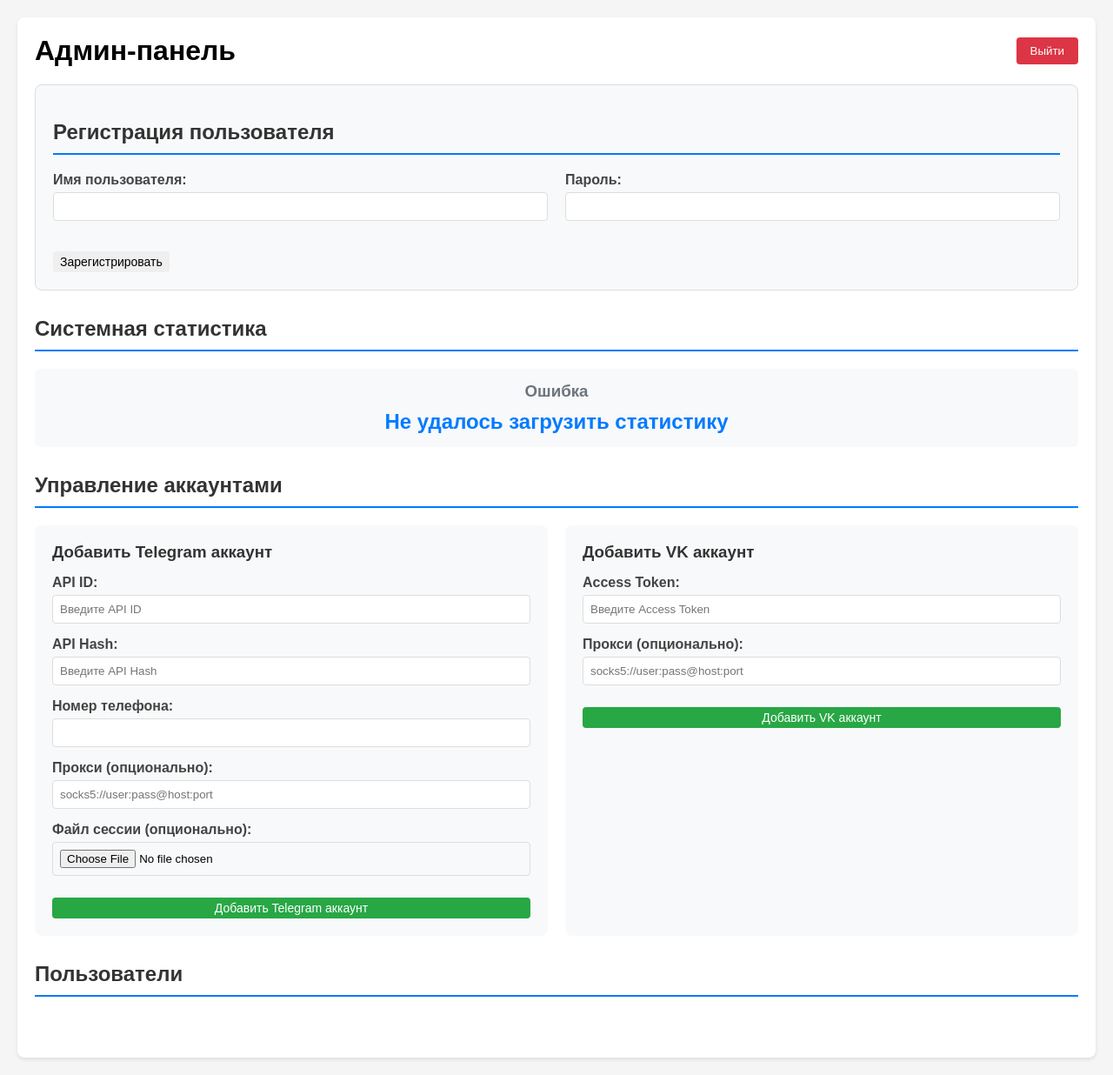
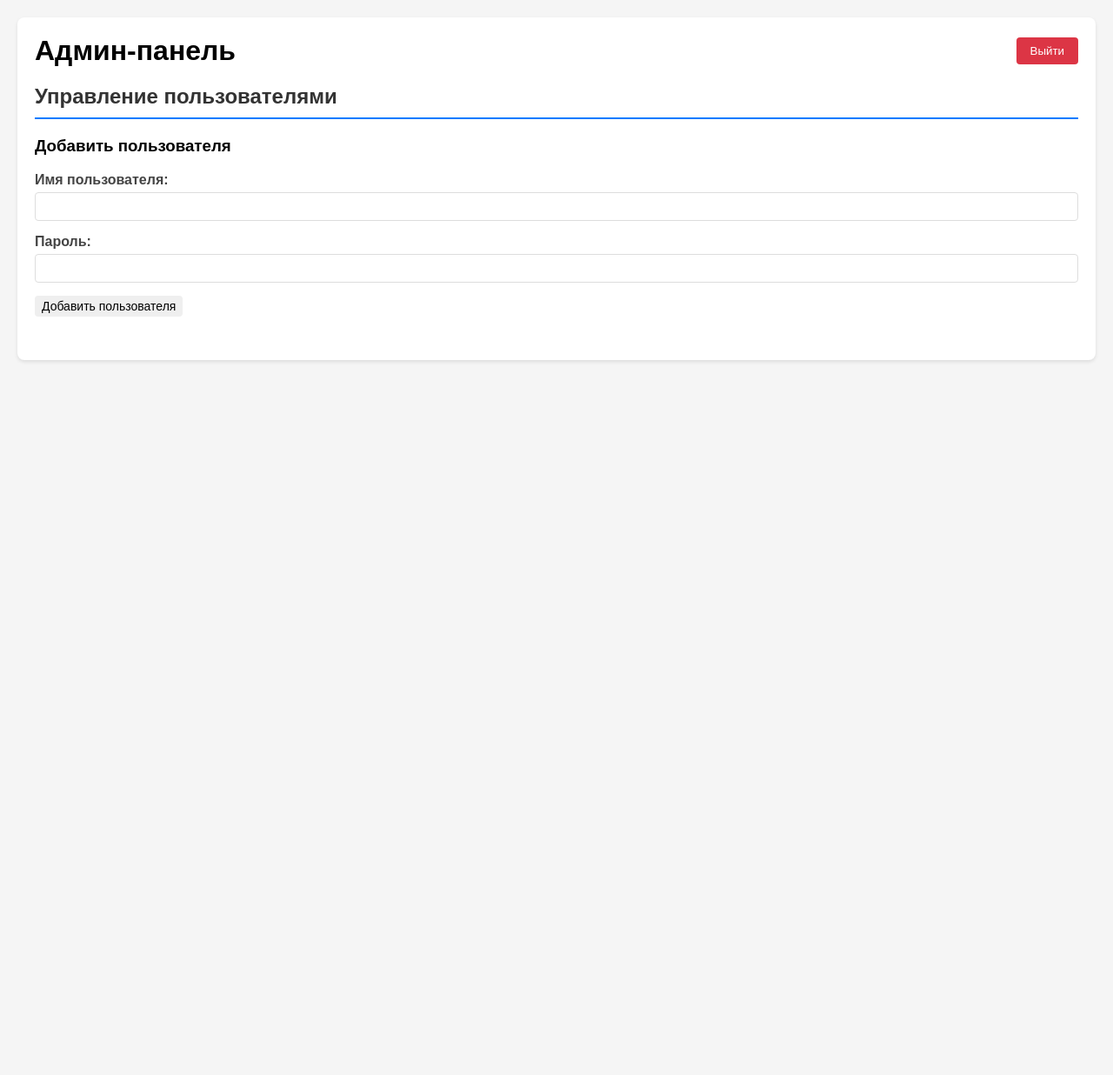
Before and after one commit to Grib20/social-scraper, a FastAPI app: template templates/admin_panel.html in a window 1280 px wide. Shown: the whole page at 87% size. After the commit the page ends 416 px from the top, so only its background shows below. Run offline with FastAPI, Linux system fonts and the light colour scheme; the template is opened without the code that fills it: most values are stand-ins (such as "Sample title", 1, 10 or a date in 2020); parts of the project's set-up code (start-up, migrations or seed data) failed here and were passed over.

Commit message:
Добавлен функционал для обработки форм добавления аккаунтов Telegram и VK  Исправлены ошибки в обработке ответов сервера  Обновлен интерфейс для отображения ключа API

```diff
--- a/app.py
+++ b/app.py
@@ -1,7 +1,7 @@
 import asyncio
 from fastapi import FastAPI, HTTPException, Request, Security, Body, Header
 from fastapi.staticfiles import StaticFiles
-from fastapi.responses import FileResponse, RedirectResponse
+from fastapi.responses import FileResponse, RedirectResponse, JSONResponse
 from fastapi.templating import Jinja2Templates
 from contextlib import asynccontextmanager
 import uvicorn
@@ -141,11 +141,22 @@
     return api_key
 
 # Админ-эндпоинты для управления аккаунтами
-@app.post("/admin/users/{api_key}/telegram-accounts", dependencies=[Security(verify_admin_key)])
-async def admin_add_telegram_account(api_key: str, account_data: dict = Body(...)):
+@app.post("/admin/users/{api_key}/telegram")
+async def add_telegram_account_route(
+    api_key: str,
+    account_data: dict = Body(...),
+    admin_key: str = Security(api_key_header)
+):
     """Добавляет аккаунт Telegram для пользователя."""
-    account_data["id"] = str(uuid.uuid4())
-    return await add_telegram_account(api_key, account_data)
+    try:
+        await verify_admin_key(admin_key)
+        await add_telegram_account(api_key, account_data)
+        return {"status": "success", "message": "Аккаунт Telegram успешно добавлен"}
+    except HTTPException as e:
+        return JSONResponse(
+            status_code=e.status_code,
+            content={"status": "error", "message": e.detail}
+        )
 
 @app.put("/admin/users/{api_key}/telegram-accounts/{account_id}", dependencies=[Security(verify_admin_key)])
 async def admin_update_telegram_account(api_key: str, account_id: str, account_data: dict = Body(...)):
@@ -157,11 +168,22 @@
     """Удаляет аккаунт Telegram."""
     return await delete_telegram_account(api_key, account_id)
 
-@app.post("/admin/users/{api_key}/vk-accounts", dependencies=[Security(verify_admin_key)])
-async def admin_add_vk_account(api_key: str, account_data: dict = Body(...)):
+@app.post("/admin/users/{api_key}/vk")
+async def add_vk_account_route(
+    api_key: str,
+    account_data: dict = Body(...),
+    admin_key: str = Security(api_key_header)
+):
     """Добавляет аккаунт VK для пользователя."""
-    account_data["id"] = str(uuid.uuid4())
-    return await add_vk_account(api_key, account_data)
+    try:
+        await verify_admin_key(admin_key)
+        await add_vk_account(api_key, account_data)
+        return {"status": "success", "message": "Аккаунт VK успешно добавлен"}
+    except HTTPException as e:
+        return JSONResponse(
+            status_code=e.status_code,
+            content={"status": "error", "message": e.detail}
+        )
 
 @app.put("/admin/users/{api_key}/vk-accounts/{account_id}", dependencies=[Security(verify_admin_key)])
 async def admin_update_vk_account(api_key: str, account_id: str, account_data: dict = Body(...)):
--- a/templates/admin_panel.html
+++ b/templates/admin_panel.html
@@ -409,141 +409,72 @@
         <button class="logout-btn" onclick="logout()">Выйти</button>
     </div>
 
-    <div class="section register-section">
-        <h2>Регистрация пользователя</h2>
-        <div class="register-form">
+    <div class="section">
+        <h2>Управление пользователями</h2>
+        <div class="user-management">
+            <div class="user-form">
+                <h3>Добавить пользователя</h3>
+                <form id="addUserForm">
                     <div class="form-group">
-                <label>Имя пользователя:</label>
-                <input type="text" id="registerUsername" required>
+                        <label for="username">Имя пользователя:</label>
+                        <input type="text" id="username" name="username" required>
                     </div>
                     <div class="form-group">
-                <label>Пароль:</label>
-                <input type="password" id="registerPassword" required>
+                        <label for="password">Пароль:</label>
+                        <input type="password" id="password" name="password" required>
                     </div>
-            <div class="register-buttons">
-                <button class="btn btn-primary" onclick="registerUser()">Зарегистрировать</button>
+                    <button type="submit" class="btn">Добавить пользователя</button>
+                </form>
             </div>
-        </div>
-        <div id="registerResult"></div>
-    </div>
-
-    <div class="section">
-        <h2>Системная статистика</h2>
-        <div id="systemStats" class="stats-grid">
-            <div class="stat-card">
-                <h3>Загрузка...</h3>
-                <div class="stat-value">-</div>
+            <div id="usersList" class="users-list">
+                <!-- Список пользователей будет добавлен динамически -->
             </div>
         </div>
     </div>
 
-    <div class="section">
-        <h2>Управление аккаунтами</h2>
-        <div class="account-management">
-            <div class="account-form">
-                <h3>Добавить Telegram аккаунт</h3>
+    <!-- Модальные окна -->
+    <div id="telegramModal" class="modal">
+        <div class="modal-content">
+            <span class="close">&times;</span>
+            <h2>Добавить аккаунт Telegram</h2>
+            <form id="addTelegramForm">
                 <div class="form-group">
-                    <label>API ID:</label>
-                    <input type="text" id="telegramApiId" placeholder="Введите API ID">
+                    <label for="telegramApiId">API ID:</label>
+                    <input type="text" id="telegramApiId" name="api_id" required>
                 </div>
                 <div class="form-group">
-                    <label>API Hash:</label>
-                    <input type="text" id="telegramApiHash" placeholder="Введите API Hash">
+                    <label for="telegramApiHash">API Hash:</label>
+                    <input type="text" id="telegramApiHash" name="api_hash" required>
                 </div>
                 <div class="form-group">
-                    <label>Номер телефона:</label>
-                    <input type="text" id="telegramPhone" required>
+                    <label for="telegramPhone">Номер телефона:</label>
+                    <input type="text" id="telegramPhone" name="phone" required>
                 </div>
                 <div class="form-group">
-                    <label>Прокси (опционально):</label>
-                    <input type="text" id="telegramProxy" placeholder="socks5://user:pass@host:port">
+                    <label for="telegramProxy">Прокси (опционально):</label>
+                    <input type="text" id="telegramProxy" name="proxy">
                 </div>
-                <div class="form-group">
-                    <label>Файл сессии (опционально):</label>
-                    <input type="file" id="telegramSession" accept=".session">
-                </div>
-                <button class="btn btn-add" onclick="addTelegramAccount()">Добавить Telegram аккаунт</button>
-            </div>
-
-            <div class="account-form">
-                <h3>Добавить VK аккаунт</h3>
-                <div class="form-group">
-                    <label>Access Token:</label>
-                    <input type="text" id="vkToken" placeholder="Введите Access Token">
-                </div>
-                <div class="form-group">
-                    <label>Прокси (опционально):</label>
-                    <input type="text" id="vkProxy" placeholder="socks5://user:pass@host:port">
-                </div>
-                <button class="btn btn-add" onclick="addVkAccount()">Добавить VK аккаунт</button>
-            </div>
+                <button type="submit" class="btn">Добавить</button>
+            </form>
         </div>
     </div>
 
-    <div class="section">
-        <h2>Пользователи</h2>
-        <div id="usersList" class="users-list"></div>
-    </div>
-</div>
-
-<!-- Модальное окно для отображения API ключа -->
-<div id="apiKeyModal" class="modal">
+    <div id="vkModal" class="modal">
         <div class="modal-content">
-        <span class="close" onclick="closeApiKeyModal()">&times;</span>
-        <h2>API ключ пользователя</h2>
-        <div class="api-key">
-            <span id="apiKeyText"></span>
-            <button class="copy-btn" onclick="copyApiKey()">Копировать</button>
-        </div>
-        <button class="btn btn-primary" onclick="closeApiKeyModal()">Закрыть</button>
-    </div>
-</div>
-
-<!-- Модальное окно для добавления Telegram аккаунта -->
-<div id="telegramModal" class="modal">
-    <div class="modal-content">
-        <span class="close" onclick="closeTelegramModal()">&times;</span>
-        <h2>Добавить Telegram аккаунт</h2>
+            <span class="close">&times;</span>
+            <h2>Добавить аккаунт VK</h2>
+            <form id="addVkForm">
                 <div class="form-group">
-            <label>API ID:</label>
-            <input type="text" id="telegramApiId" required>
+                    <label for="vkToken">Токен VK:</label>
+                    <input type="text" id="vkToken" name="token" required>
                 </div>
                 <div class="form-group">
-            <label>API Hash:</label>
-            <input type="text" id="telegramApiHash" required>
+                    <label for="vkProxy">Прокси (опционально):</label>
+                    <input type="text" id="vkProxy" name="proxy">
                 </div>
-        <div class="form-group">
-            <label>Номер телефона:</label>
-            <input type="text" id="telegramPhone" required>
+                <button type="submit" class="btn">Добавить</button>
+            </form>
         </div>
-        <div class="form-group">
-            <label>Прокси (опционально):</label>
-            <input type="text" id="telegramProxy" placeholder="socks5://user:pass@host:port">
-        </div>
-        <div class="form-group">
-            <label>Файл сессии (опционально):</label>
-            <input type="file" id="telegramSession" accept=".session">
-        </div>
-        <button class="btn btn-primary" onclick="addTelegramAccount()">Добавить</button>
-        <div id="telegramResult"></div>
-    </div>
-</div>
-
-<!-- Модальное окно для добавления VK аккаунта -->
-<div id="vkModal" class="modal">
-    <div class="modal-content">
-        <span class="close" onclick="closeVkModal()">&times;</span>
-        <h2>Добавить VK аккаунт</h2>
-        <div class="form-group">
-            <label>Access Token:</label>
-            <input type="text" id="vkToken" required>
-        </div>
-        <div class="form-group">
-            <label>Прокси (опционально):</label>
-            <input type="text" id="vkProxy" placeholder="socks5://user:pass@host:port">
-        </div>
-        <button class="btn btn-primary" onclick="addVkAccount()">Добавить</button>
-        <div id="vkResult"></div>
     </div>
 </div>
 {% endblock %}
@@ -551,9 +482,9 @@
 {% block scripts %}
 <script>
     let currentUser = null;
+    let adminKey = localStorage.getItem('adminKey');
 
     // Проверяем наличие админ-ключа при загрузке
-    const adminKey = localStorage.getItem('adminKey');
     if (!adminKey) {
         window.location.href = `${BASE_URL}/login`;
     }
@@ -798,97 +729,59 @@
     }
 
     function getStatusText(status) {
-        switch(status) {
-            case 'active':
-                return 'Активный';
-            case 'degraded':
-                return 'Ограничен';
-            case 'cooldown':
-                return 'Охлаждение';
-            default:
-                return 'Неизвестно';
-        }
+        const statusMap = {
+            'active': 'Активен',
+            'degraded': 'Ухудшен',
+            'cooldown': 'Ожидание'
+        };
+        return statusMap[status] || status;
     }
 
     function displayUsers(users) {
-        const userList = document.getElementById('usersList');
-        userList.innerHTML = '';
-
+        const usersList = document.getElementById('usersList');
         if (!users || users.length === 0) {
-            userList.innerHTML = '<p>Нет зарегистрированных пользователей</p>';
+            usersList.innerHTML = '<p>Нет зарегистрированных пользователей</p>';
             return;
         }
 
-        for (const userData of users) {
-            console.log('Processing user:', userData); // Для отладки
-            const userDiv = document.createElement('div');
-            userDiv.className = 'user-card';
-
-            const username = userData.username || 'Неизвестно';
-            const apiKey = userData.api_key;
-            const createdAt = userData.created_at ? new Date(userData.created_at).toLocaleString() : 'Неизвестно';
-            const lastUsed = userData.last_used ? new Date(userData.last_used).toLocaleString() : 'Никогда';
-
-            userDiv.innerHTML = `
-                <h3>${username}</h3>
-                <div class="user-info">
-                    <div class="api-key-container">
-                        <p><strong>API ключ:</strong></p>
-                        <div class="api-key">
-                            <input type="text" value="${apiKey ? apiKey.substring(0, 8) + '...' : 'Ключ не найден'}" readonly style="width: 80%; border: none; background: transparent;">
-                            <button class="copy-btn" onclick="showFullApiKey('${apiKey}')">Показать</button>
-                        </div>
-                    </div>
-                    <p><strong>Создан:</strong> ${createdAt}</p>
-                    <p><strong>Последнее использование:</strong> ${lastUsed}</p>
+        usersList.innerHTML = users.map(user => `
+            <div class="user-card">
+                <h3>Пользователь: ${user.username}</h3>
+                <p>API ключ: ${user.api_key}</p>
+                <p>Создан: ${new Date(user.created_at).toLocaleString()}</p>
+                <p>Последнее использование: ${user.last_used ? new Date(user.last_used).toLocaleString() : 'Нет'}</p>
 
                 <div class="accounts-info">
-                        <div class="telegram-accounts">
-                            <div class="account-header">
-                                <h4>Telegram аккаунты (${userData.telegram_accounts ? userData.telegram_accounts.length : 0})</h4>
-                                <button onclick="showTelegramModal('${apiKey}')">Добавить аккаунт</button>
-                            </div>
-                            ${userData.telegram_accounts && userData.telegram_accounts.length > 0 ? userData.telegram_accounts.map(account => `
-                                <div class="account-details">
-                                    <div class="account-header">
-                                        <span class="account-phone">${account.phone}</span>
-                                        <span class="status status-${account.status}">${getStatusText(account.status)}</span>
-                                    </div>
-                                    <p>Прокси: ${account.proxy || 'Нет'}</p>
-                                    <p>Запросов: ${account.requests_made || 0}</p>
-                                    <button onclick="deleteTelegramAccount('${apiKey}', '${account.id}')">Удалить</button>
-                                </div>
-                            `).join('') : '<p>Нет аккаунтов</p>'}
+                    <h4>Telegram аккаунты (${user.telegram_accounts.length})</h4>
+                    <ul>
+                        ${user.telegram_accounts.map(acc => `
+                            <li>
+                                ${acc.phone} - ${getStatusText(acc.status)}
+                                ${acc.proxy ? `<br>Прокси: ${acc.proxy}` : ''}
+                                <button onclick="deleteTelegramAccount('${user.api_key}', '${acc.id}')" class="delete-btn">Удалить</button>
+                            </li>
+                        `).join('')}
+                    </ul>
+                    <button onclick="showTelegramModal('${user.api_key}')" class="add-btn">Добавить Telegram</button>
                 </div>
 
-                        <div class="vk-accounts">
-                            <div class="account-header">
-                                <h4>VK аккаунты (${userData.vk_accounts ? userData.vk_accounts.length : 0})</h4>
-                                <button onclick="showVkModal('${apiKey}')">Добавить аккаунт</button>
+                <div class="accounts-info">
+                    <h4>VK аккаунты (${user.vk_accounts.length})</h4>
+                    <ul>
+                        ${user.vk_accounts.map(acc => `
+                            <li>
+                                Токен: ${acc.token.substring(0, 10)}... - ${getStatusText(acc.status)}
+                                ${acc.proxy ? `<br>Прокси: ${acc.proxy}` : ''}
+                                <button onclick="deleteVkAccount('${user.api_key}', '${acc.id}')" class="delete-btn">Удалить</button>
+                            </li>
+                        `).join('')}
+                    </ul>
+                    <button onclick="showVkModal('${user.api_key}')" class="add-btn">Добавить VK</button>
                 </div>
-                            ${userData.vk_accounts && userData.vk_accounts.length > 0 ? userData.vk_accounts.map(account => `
-                                <div class="account-details">
-                                    <div class="account-header">
-                                        <span class="account-token">${account.token.substring(0, 10)}...</span>
-                                        <span class="status status-${account.status}">${getStatusText(account.status)}</span>
+
+                <button onclick="deleteUser('${user.api_key}')" class="delete-btn">Удалить пользователя</button>
             </div>
-                                    <p>Прокси: ${account.proxy || 'Нет'}</p>
-                                    <p>Запросов: ${account.requests_made || 0}</p>
-                                    <button onclick="deleteVkAccount('${apiKey}', '${account.id}')">Удалить</button>
-                                </div>
-                            `).join('') : '<p>Нет аккаунтов</p>'}
-                        </div>
-                    </div>
-                </div>
-                <div class="user-actions">
-                    <button class="btn btn-primary" onclick="showTelegramModal('${apiKey}')">Добавить Telegram</button>
-                    <button class="btn btn-primary" onclick="showVkModal('${apiKey}')">Добавить VK</button>
-                    <button class="btn btn-danger" onclick="deleteUser('${apiKey}')">Удалить пользователя</button>
-                </div>
-            `;
-
-            userList.appendChild(userDiv);
-        }
+        `).join('');
     }
 
     function copyToClipboard(text) {
@@ -970,25 +863,114 @@
         }
     }
 
+    // Функции для работы с модальными окнами
     function showTelegramModal(apiKey) {
         currentUser = apiKey;
-        document.getElementById('telegramModal').style.display = 'block';
-    }
-
-    function closeTelegramModal() {
-        document.getElementById('telegramModal').style.display = 'none';
-        currentUser = null;
+        const modal = document.getElementById('telegramModal');
+        const title = modal.querySelector('h2');
+        title.textContent = `Добавить аккаунт Telegram для пользователя ${apiKey}`;
+        modal.style.display = 'block';
     }
 
     function showVkModal(apiKey) {
         currentUser = apiKey;
-        document.getElementById('vkModal').style.display = 'block';
+        const modal = document.getElementById('vkModal');
+        const title = modal.querySelector('h2');
+        title.textContent = `Добавить аккаунт VK для пользователя ${apiKey}`;
+        modal.style.display = 'block';
     }
 
-    function closeVkModal() {
-        document.getElementById('vkModal').style.display = 'none';
+    // Закрытие модальных окон
+    document.querySelectorAll('.close').forEach(closeBtn => {
+        closeBtn.onclick = function() {
+            this.closest('.modal').style.display = 'none';
             currentUser = null;
         }
+    });
+
+    window.onclick = function(event) {
+        if (event.target.classList.contains('modal')) {
+            event.target.style.display = 'none';
+            currentUser = null;
+        }
+    }
+
+    // Обработка форм
+    document.getElementById('addTelegramForm').onsubmit = async function(e) {
+        e.preventDefault();
+        if (!currentUser) {
+            alert('Пользователь не выбран');
+            return;
+        }
+
+        const formData = new FormData(this);
+        const data = {
+            api_id: formData.get('api_id'),
+            api_hash: formData.get('api_hash'),
+            phone: formData.get('phone'),
+            proxy: formData.get('proxy') || null
+        };
+
+        try {
+            const response = await fetch(`/admin/users/${currentUser}/telegram`, {
+                method: 'POST',
+                headers: {
+                    'Content-Type': 'application/json',
+                    'X-Admin-Key': adminKey
+                },
+                body: JSON.stringify(data)
+            });
+
+            if (!response.ok) {
+                throw new Error(`HTTP error! status: ${response.status}`);
+            }
+
+            const result = await response.json();
+            alert('Аккаунт Telegram успешно добавлен');
+            document.getElementById('telegramModal').style.display = 'none';
+            loadUsers(); // Перезагружаем список пользователей
+        } catch (error) {
+            console.error('Error:', error);
+            alert('Ошибка при добавлении аккаунта Telegram');
+        }
+    };
+
+    document.getElementById('addVkForm').onsubmit = async function(e) {
+        e.preventDefault();
+        if (!currentUser) {
+            alert('Пользователь не выбран');
+            return;
+        }
+
+        const formData = new FormData(this);
+        const data = {
+            token: formData.get('token'),
+            proxy: formData.get('proxy') || null
+        };
+
+        try {
+            const response = await fetch(`/admin/users/${currentUser}/vk`, {
+                method: 'POST',
+                headers: {
+                    'Content-Type': 'application/json',
+                    'X-Admin-Key': adminKey
+                },
+                body: JSON.stringify(data)
+            });
+
+            if (!response.ok) {
+                throw new Error(`HTTP error! status: ${response.status}`);
+            }
+
+            const result = await response.json();
+            alert('Аккаунт VK успешно добавлен');
+            document.getElementById('vkModal').style.display = 'none';
+            loadUsers(); // Перезагружаем список пользователей
+        } catch (error) {
+            console.error('Error:', error);
+            alert('Ошибка при добавлении аккаунта VK');
+        }
+    };
 
     function showFullApiKey(apiKey) {
         const modal = document.getElementById('apiKeyModal');
```
Lines whose indentation alone changed are shown as unchanged.
